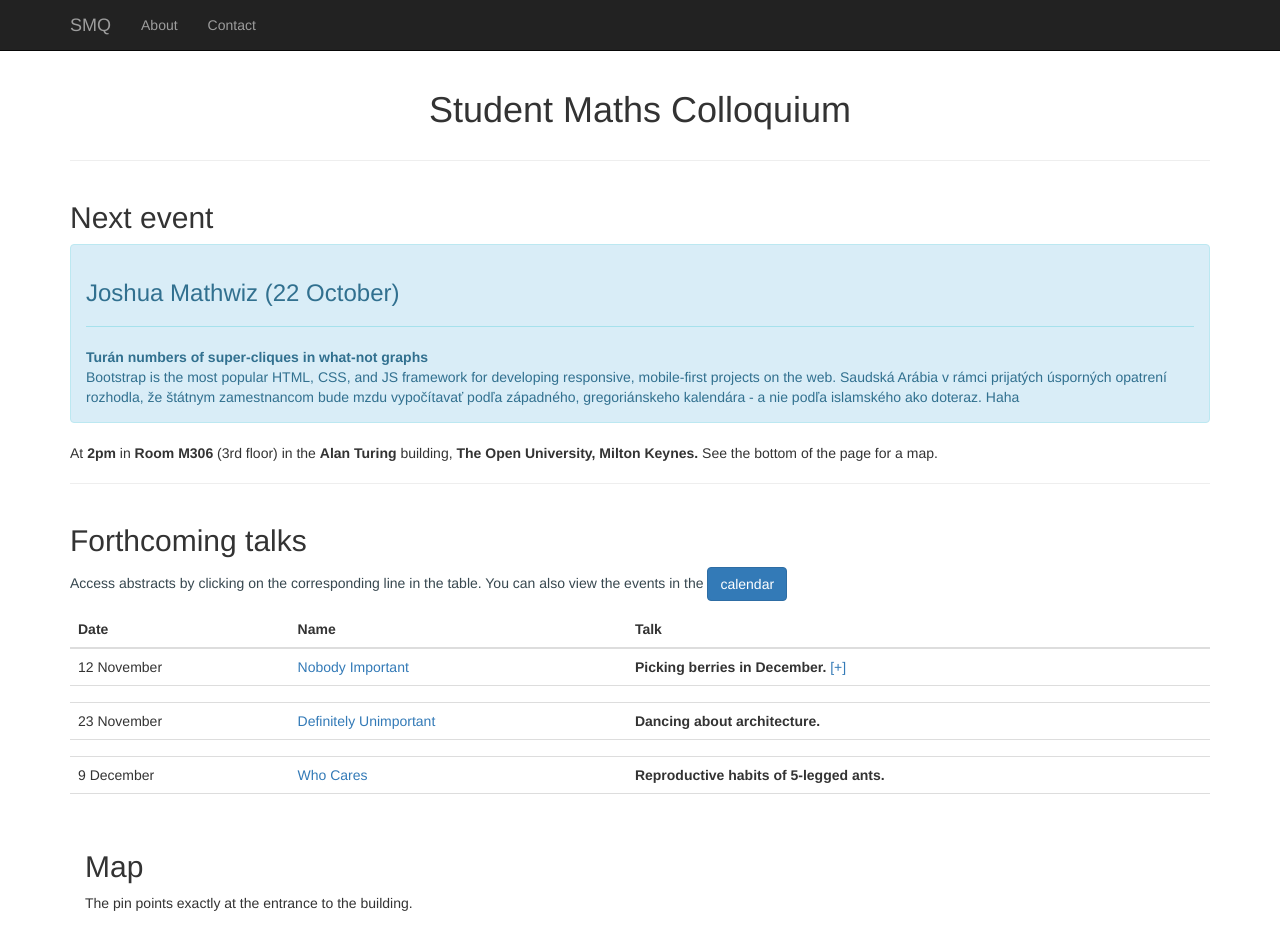
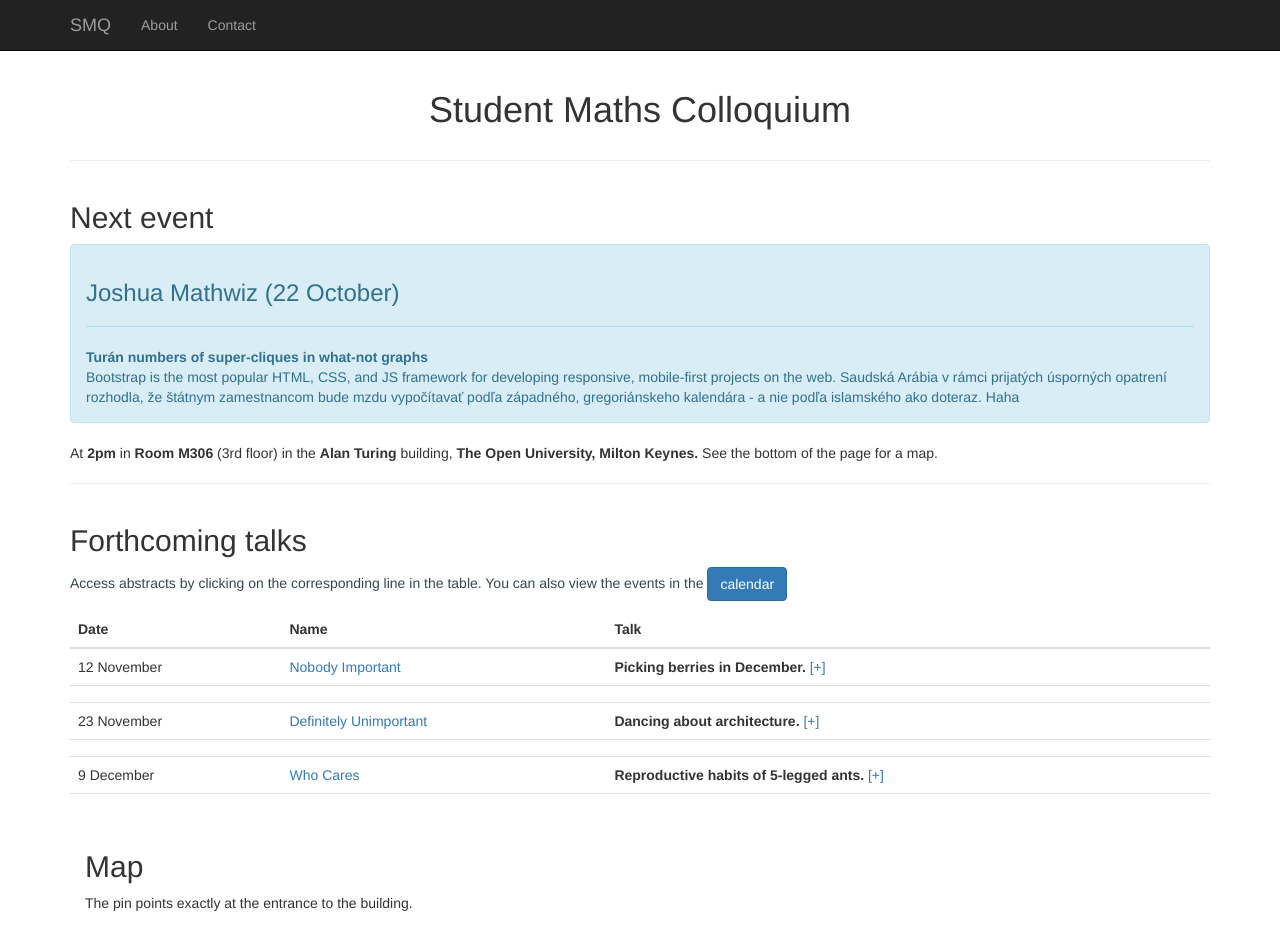
Before and after one commit to mathsq/mathsq.github.io, a plain HTML site: page index.html in a window 1280 px wide. Shown: the top 950 px of the page. Drawn offline with Linux system fonts and the light colour scheme; grey boxes are pictures that could not be loaded.

```diff
--- a/index.html
+++ b/index.html
@@ -131,7 +131,7 @@
 	  <tr class="clickable" data-toggle="collapse" data-target="#collapseAbstractJakub">
 	    <td> 12 November </td>
 	    <td> <a href="http://www.google.com" target="_blank">Nobody Important</a> </td>
-	    <td> <b>Picking berries in December.</b> <a> [+]</a></td>
+	    <td> <b>Picking berries in December.</b> <a href="javascript:;"> [+]</a></td>
 	  </tr>
 	  <tr>
 	    <td colspan="3">
@@ -146,7 +146,7 @@
 	  <tr class="clickable" data-toggle="collapse" data-target="#collapseAbstractDefinitely">
 	    <td> 23 November </td>
 	    <td> <a href="http://www.google.com" target="_blank">Definitely Unimportant</a> </td>
-	    <td> <b>Dancing about architecture.</b></td>
+	    <td> <b>Dancing about architecture.</b><a href="javascript:;"> [+]</a></td>
 	  </tr>
 	  <tr>
 	    <td colspan="3">
@@ -161,7 +161,7 @@
 	  <tr class="clickable" data-toggle="collapse" data-target="#collapseAbstractWho">
 	    <td> 9 December </td>
 	    <td> <a href="http://www.google.com" target="_blank">Who Cares</a> </td>
-	    <td> <b>Reproductive habits of 5-legged ants.</b></td>
+	    <td> <b>Reproductive habits of 5-legged ants.</b><a href="javascript:;"> [+]</a></td>
 	  </tr>
 	  <tr>
 	    <td colspan="3">
```
